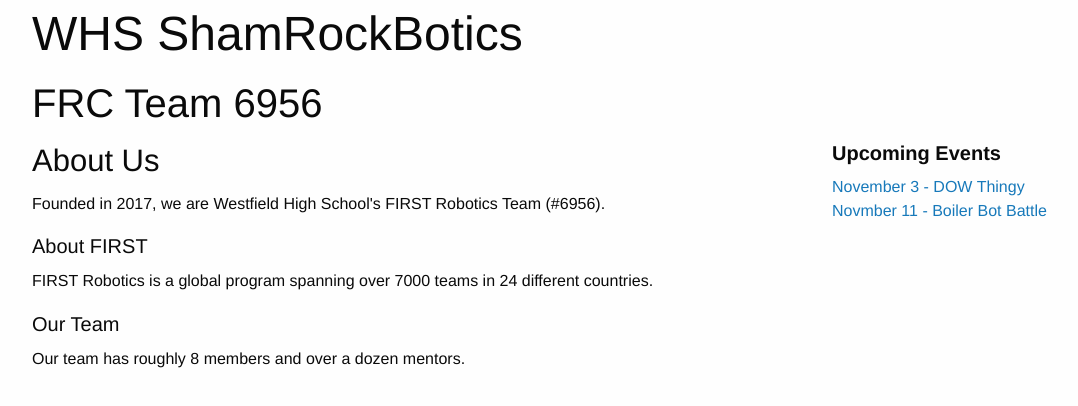
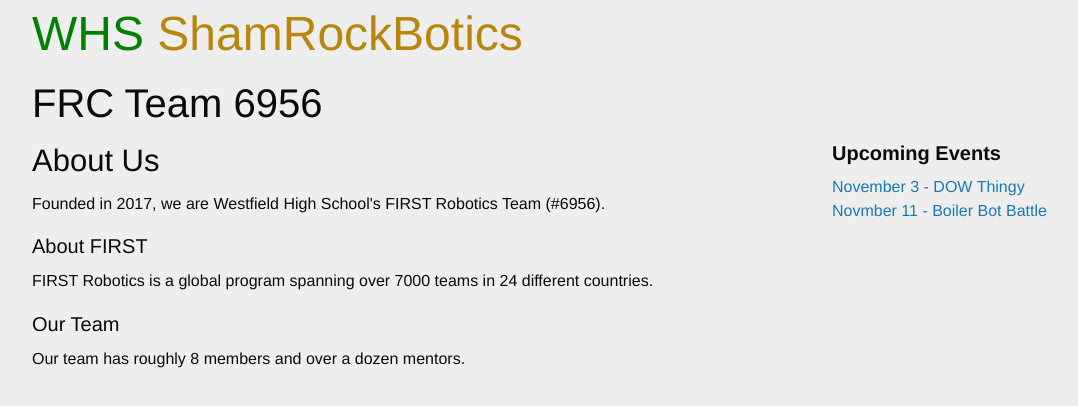
Before and after one commit to frc6956/2017-website, a plain HTML site: page index.html in a window 1280 px wide. Shown: the whole page, without its empty margins (23-1101 px from the left). Drawn offline with Linux system fonts and the light colour scheme.

Commit message:
Add Coloring

```diff
--- a/css/app.css
+++ b/css/app.css
@@ -0,0 +1,11 @@
+body {
+    background-color: #EEEEEE;
+}
+
+.greentext {
+    color: green;
+}
+
+.goldtext {
+    color: darkgoldenrod;
+}
--- a/index.html
+++ b/index.html
@@ -14,7 +14,10 @@
       <!-- PAGE TITLE -->
       <div class="grid-x grid-padding-x">
         <div class="large-12 cell">
-          <h1>WHS ShamRockBotics</h1>
+          <h1>
+            <span class="greentext">WHS </span>
+            <span class="goldtext">ShamRockBotics</span>
+          </h1>
           <h2>FRC Team 6956</h2>
         </div>
       </div>
```
